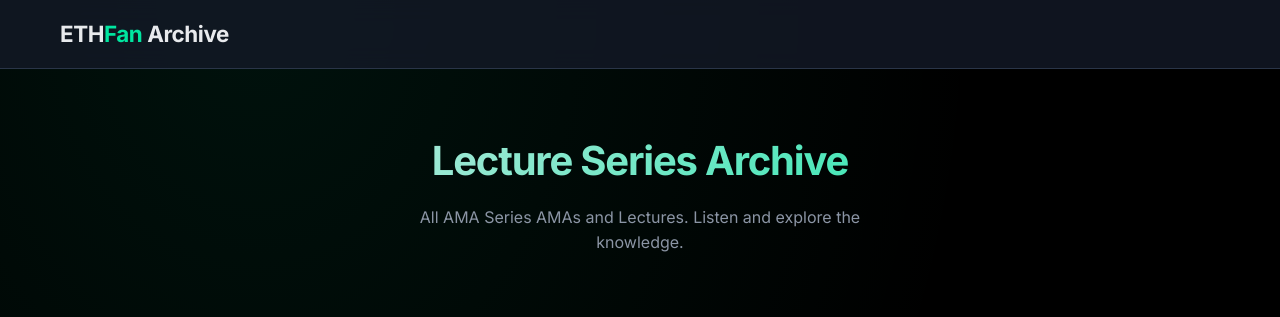
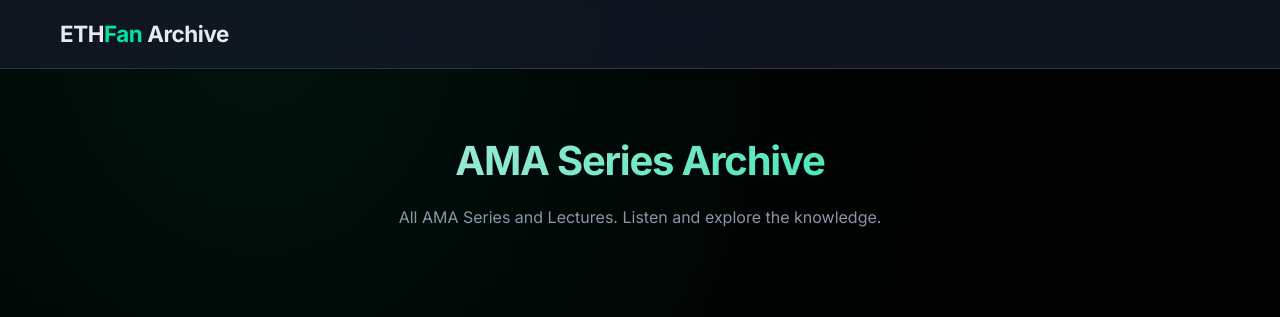
Before and after one commit to pantastestereopi/eft-ama-archive, a plain HTML site: page index.html in a window 1280 px wide. Shown: the top 317 px of the page. Drawn offline with Linux system fonts and the light colour scheme.

Commit message:
Fix: rename to AMA Series Archive

```diff
--- a/index.html
+++ b/index.html
@@ -17,8 +17,8 @@
     <main>
         <section class="hero">
             <div class="container">
-                <h1>Lecture Series Archive</h1>
-                <p>All AMA Series AMAs and Lectures. Listen and explore the knowledge.</p>
+                <h1>AMA Series Archive</h1>
+                <p>All AMA Series and Lectures. Listen and explore the knowledge.</p>
             </div>
         </section>
 
```
